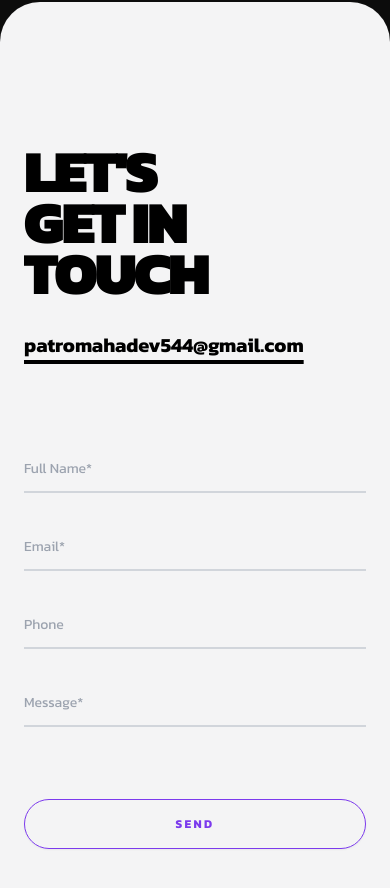
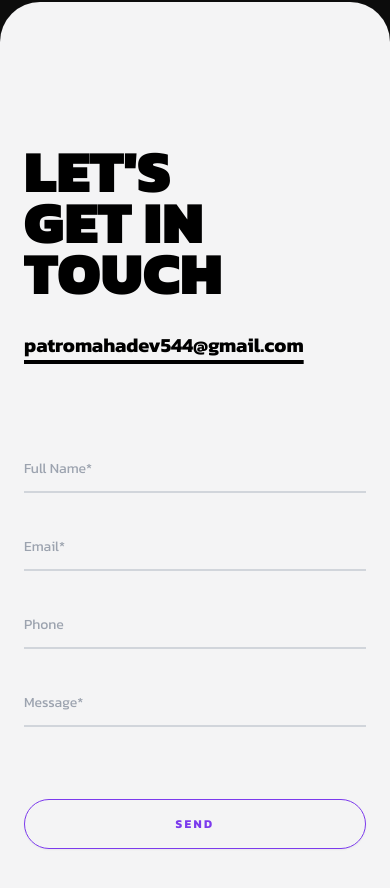
Before and after one commit to Mahadev-06/My-portfolio, a React (Vite) app: page / in a window 390 px wide. Shown: the part 5691-6579 px from the top of the page. Built offline with nearby package versions, Linux system fonts and the light colour scheme.

Commit message:
style: change contact section heading tracking to normal to fix letter overlap

```diff
--- a/src/sections/ContactSection.tsx
+++ b/src/sections/ContactSection.tsx
@@ -82,7 +82,7 @@ const ContactSection: React.FC = () => {
         {/* Left Side */}
         <div className="w-full md:w-1/2 flex flex-col items-start pt-8 md:pl-16">
           <FadeIn delay={0.1}>
-            <h2 className="text-black font-black text-6xl sm:text-7xl md:text-[6.5rem] leading-[0.85] tracking-tighter uppercase mb-8">
+            <h2 className="text-black font-black text-6xl sm:text-7xl md:text-[6.5rem] leading-[0.85] tracking-normal uppercase mb-8">
               Let's<br/>Get In<br/>Touch
             </h2>
             <a href="mailto:patromahadev544@gmail.com" className="text-black text-xl md:text-2xl font-bold underline decoration-4 underline-offset-8 decoration-black hover:text-[#8A2BE2] hover:decoration-[#8A2BE2] transition-colors">
```
